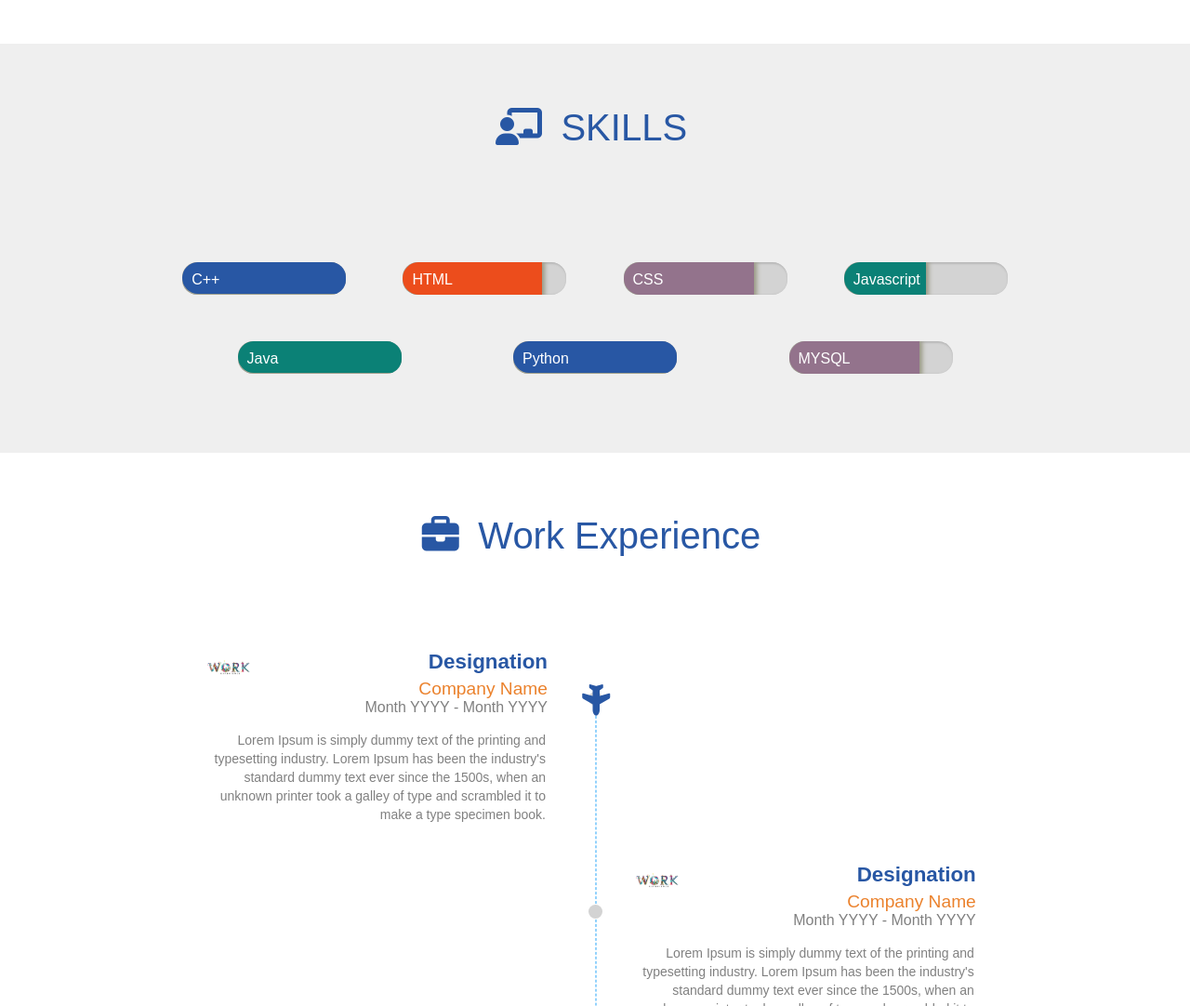
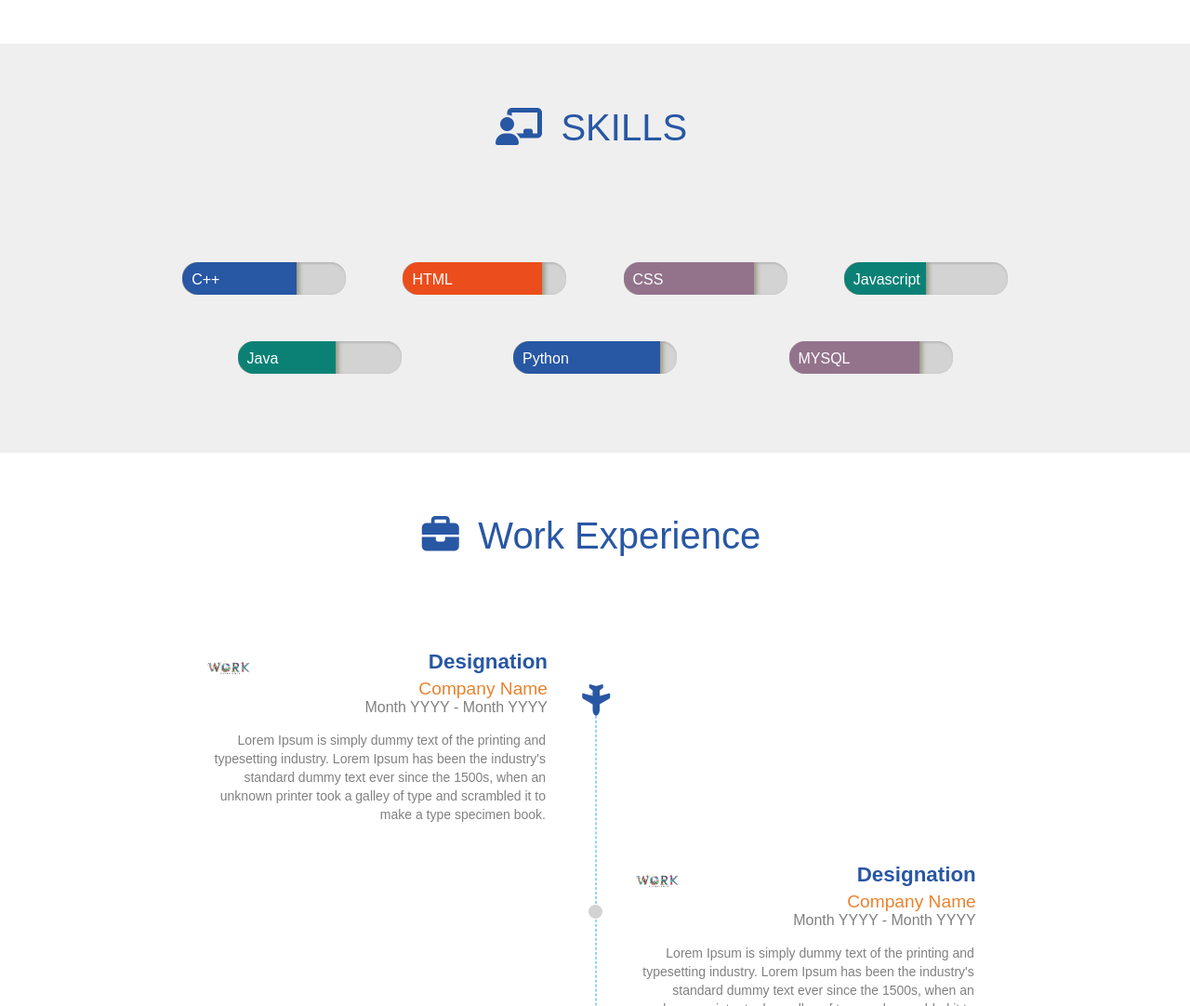
Before and after one commit to Rohit-03-19/web_dev, a plain HTML site: page resume.html in a window 1280 px wide. Shown: the part 793-1875 px from the top of the page at 93% size. Drawn offline with Linux system fonts and the light colour scheme.

Commit message:
initial commit

```diff
--- a/resume.css
+++ b/resume.css
@@ -571,6 +571,21 @@ button:focus {
     width: 50%;
 }
 
+.seventy-percent {
+    height: inherit;
+    width: 70%;
+}
+
+.sixty-percent {
+    height: inherit;
+    width: 60%;
+}
+
+.ninty-percent {
+    height: inherit;
+    width: 90%;
+}
+
 
 @media only screen and (max-width: 572px) {
 
```
